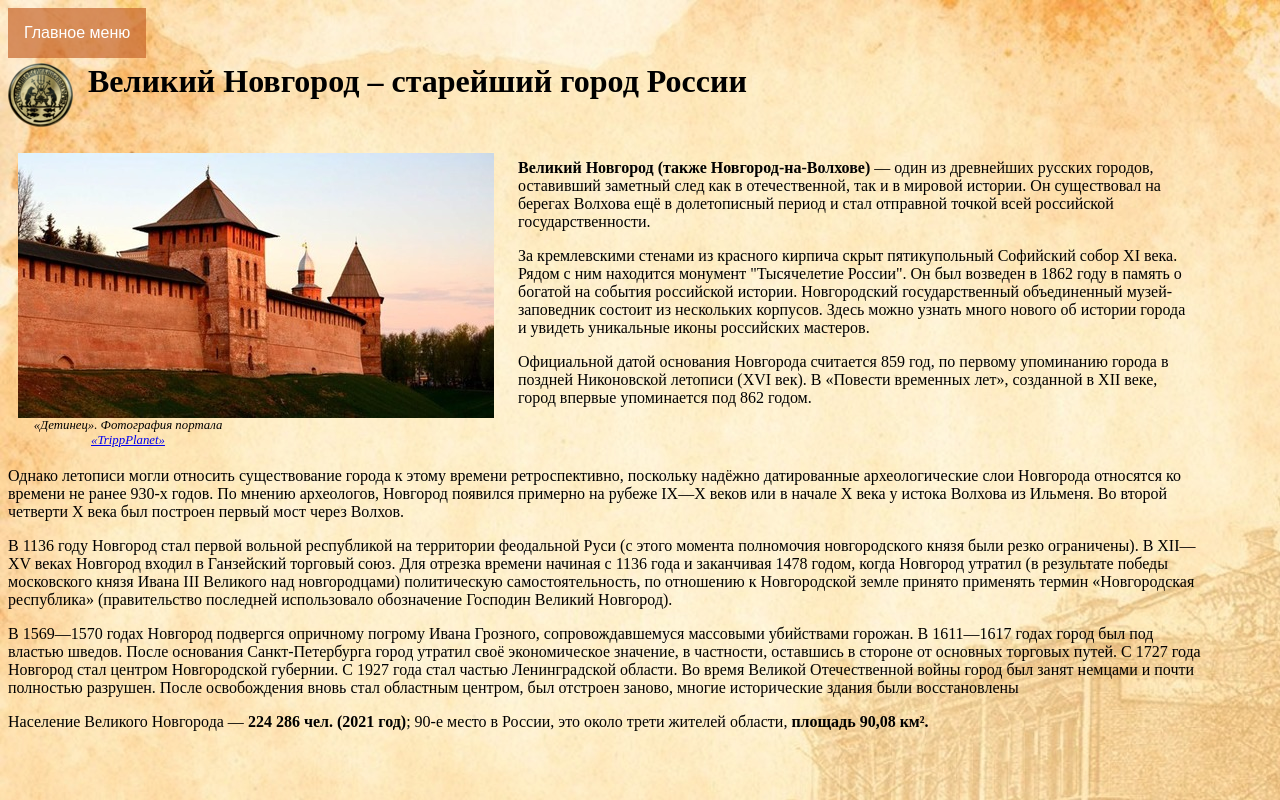
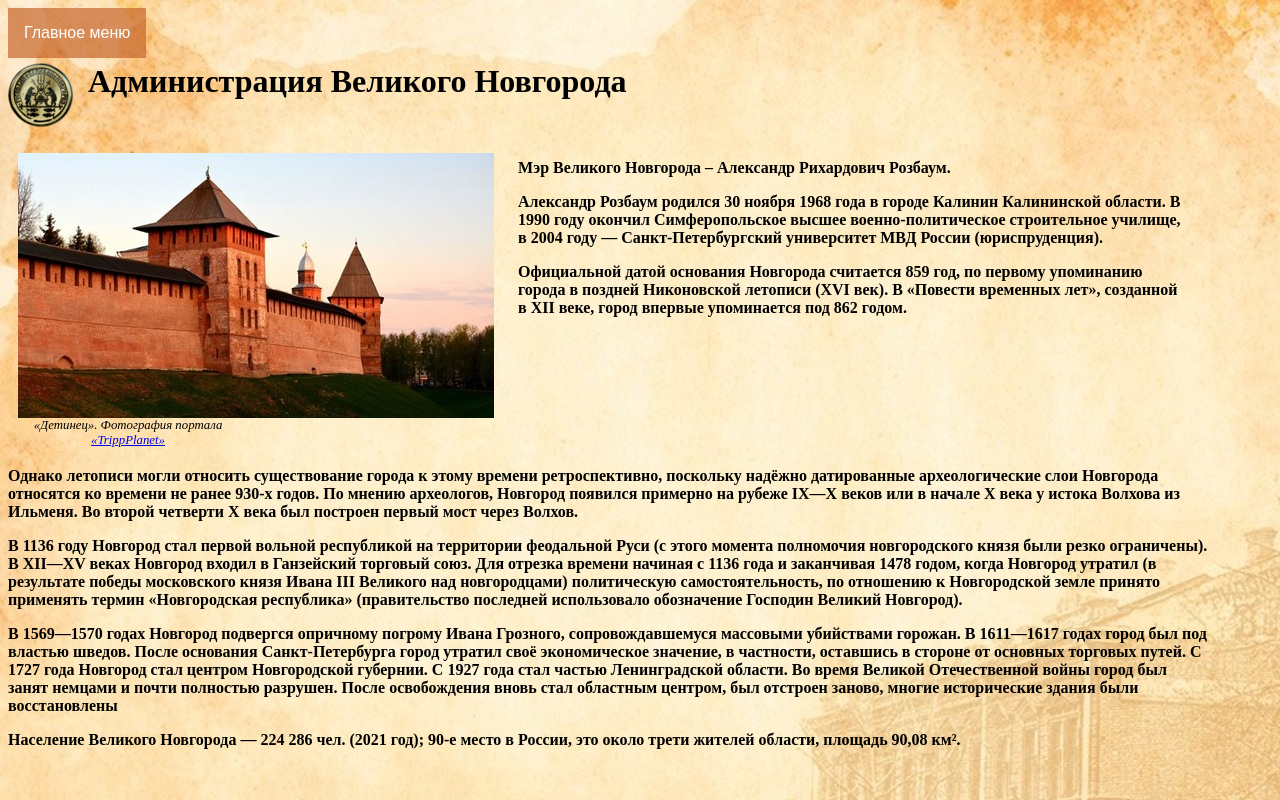
Before and after one commit to GANDREEV88/andree8, a plain HTML site: page site.htm in a window 1280 px wide. Drawn offline with Linux system fonts and the light colour scheme.

Commit message:
Update site.htm

```diff
--- a/site.htm
+++ b/site.htm
@@ -75,7 +75,7 @@
   </div>
 </div>
 <body>
-  <div class="header"><h1 class="d2"><p style="margin-top:-10px"> Великий Новгород – старейший город России</p></h1></div>
+  <div class="header"><h1 class="d2"><p style="margin-top:-10px"> Администрация Великого Новгорода</p></h1></div>
  </div>
 
 <div class="pogoda">
@@ -84,8 +84,8 @@
   </div>
 <div class="content">
 
-    <p> <b>Великий Новгород (также Новгород-на-Волхове)</b> — один из древнейших русских городов, оставивший заметный след как в отечественной, так и в мировой истории. Он существовал на берегах Волхова ещё в долетописный период и стал отправной точкой всей российской государственности.</p>
-<p> За кремлевскими стенами из красного кирпича скрыт пятикупольный Софийский собор XI века. Рядом с ним находится монумент "Тысячелетие России". Он был возведен в 1862 году в память о богатой на события российской истории. Новгородский государственный объединенный музей-заповедник состоит из нескольких корпусов. Здесь можно узнать много нового об истории города и увидеть уникальные иконы российских мастеров.</p>
+    <p> <b>Мэр Великого Новгорода – Александр Рихардович Розбаум.</p>
+<p> Александр Розбаум родился 30 ноября 1968 года в городе Калинин Калининской области. В 1990 году окончил Симферопольское высшее военно-политическое строительное училище, в 2004 году — Санкт-Петербургский университет МВД России (юриспруденция). </p>
 <p>Официальной датой основания Новгорода считается 859 год, по первому упоминанию города в поздней Никоновской летописи (XVI век). В «Повести временных лет», созданной в XII веке, город впервые упоминается под 862 годом.</p>
     </div>
     <div class="content2">
```
